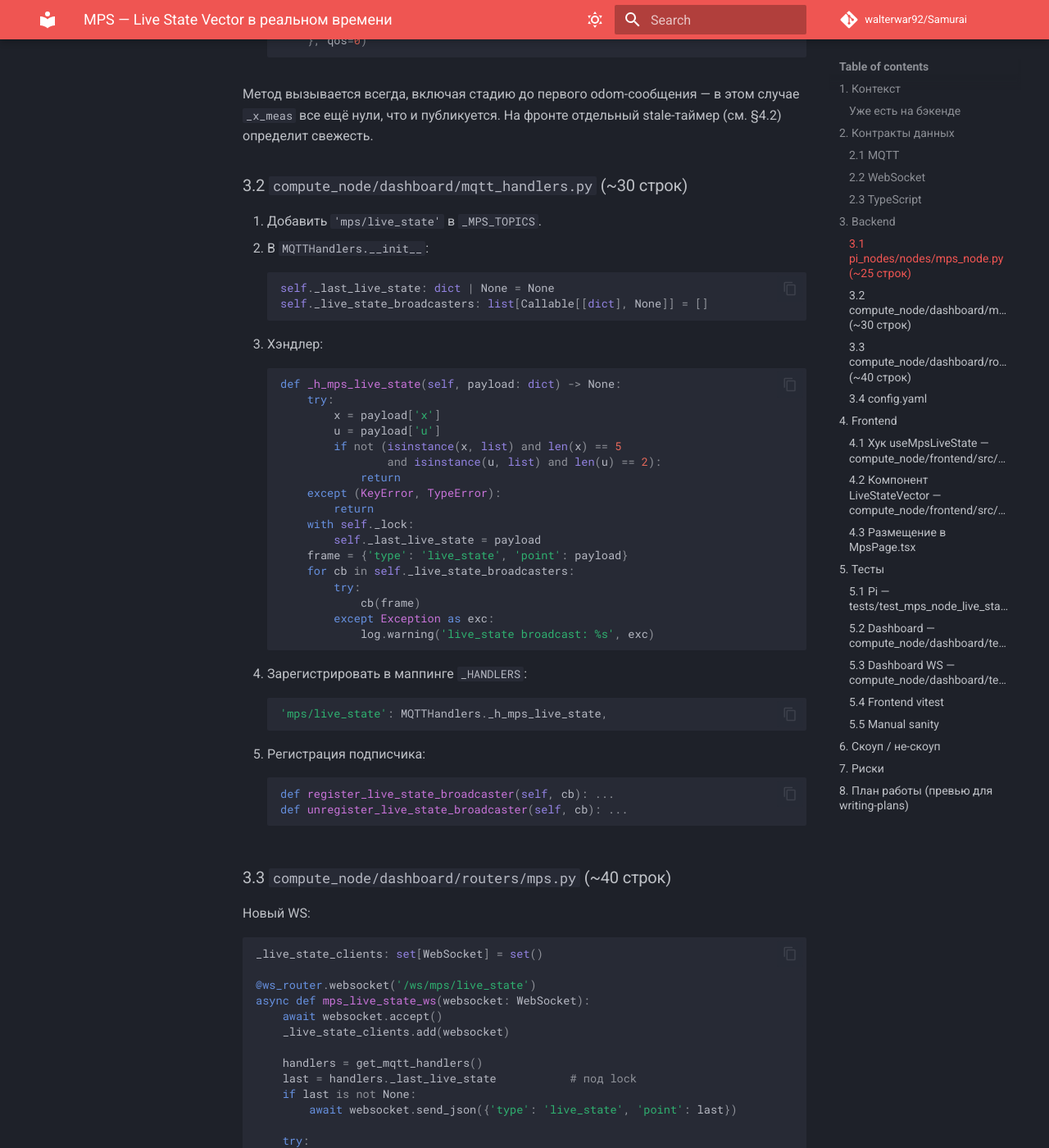
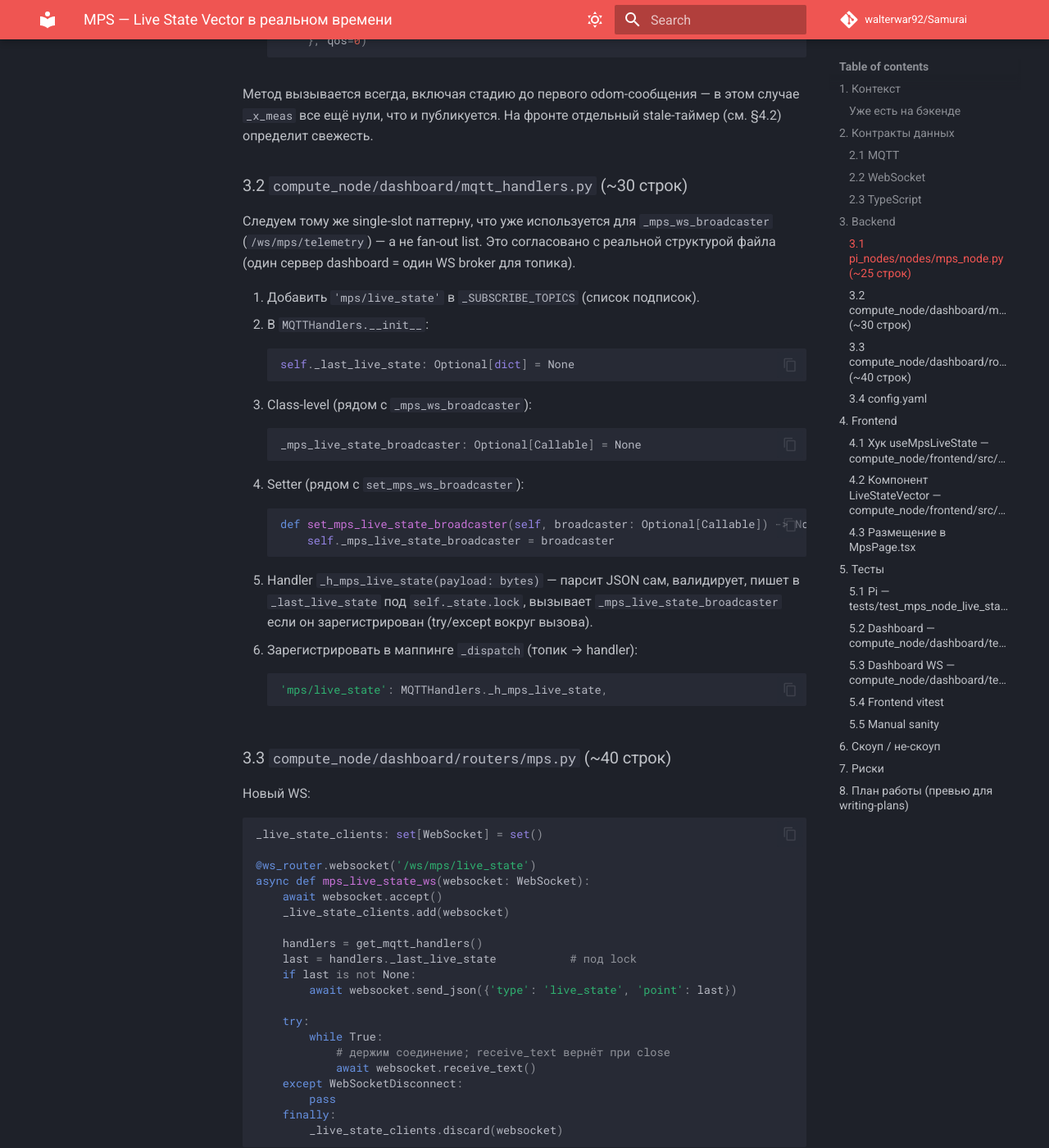
Before and after one commit to walterwar92/Samurai, an MkDocs documentation site: the page built from docs/superpowers/specs/2026-05-18-mps-live-state-vector-design.md, in a window 1280 px wide and 1400 px high, scrolled down 3817 px. Shown: the whole window at 82% size. Built offline with MkDocs 1.6.1 and Material for MkDocs 9.7.7, drawn with Linux system fonts in a browser that asks for light colours; comment, search, counter and statistics services are not loaded.

Commit message:
test(mps): live_state — тест на падающий broadcaster + спека §3.2 под реальный single-slot паттерн

````diff
--- a/docs/superpowers/specs/2026-05-18-mps-live-state-vector-design.md
+++ b/docs/superpowers/specs/2026-05-18-mps-live-state-vector-design.md
@@ -173,40 +173,29 @@ export interface MpsLiveStateWsFrame {
 
 ### 3.2 `compute_node/dashboard/mqtt_handlers.py` (~30 строк)
 
-1. Добавить `'mps/live_state'` в `_MPS_TOPICS`.
+Следуем тому же single-slot паттерну, что уже используется для
+`_mps_ws_broadcaster` (`/ws/mps/telemetry`) — а не fan-out list.
+Это согласовано с реальной структурой файла (один сервер dashboard
+= один WS broker для топика).
+
+1. Добавить `'mps/live_state'` в `_SUBSCRIBE_TOPICS` (список подписок).
 2. В `MQTTHandlers.__init__`:
    ```python
-   self._last_live_state: dict | None = None
-   self._live_state_broadcasters: list[Callable[[dict], None]] = []
+   self._last_live_state: Optional[dict] = None
    ```
-3. Хэндлер:
+3. Class-level (рядом с `_mps_ws_broadcaster`):
    ```python
-   def _h_mps_live_state(self, payload: dict) -> None:
-       try:
-           x = payload['x']
-           u = payload['u']
-           if not (isinstance(x, list) and len(x) == 5
-                   and isinstance(u, list) and len(u) == 2):
-               return
-       except (KeyError, TypeError):
-           return
-       with self._lock:
-           self._last_live_state = payload
-       frame = {'type': 'live_state', 'point': payload}
-       for cb in self._live_state_broadcasters:
-           try:
-               cb(frame)
-           except Exception as exc:
-               log.warning('live_state broadcast: %s', exc)
+   _mps_live_state_broadcaster: Optional[Callable] = None
    ```
-4. Зарегистрировать в маппинге `_HANDLERS`:
+4. Setter (рядом с `set_mps_ws_broadcaster`):
+   ```python
+   def set_mps_live_state_broadcaster(self, broadcaster: Optional[Callable]) -> None:
+       self._mps_live_state_broadcaster = broadcaster
+   ```
+5. Handler `_h_mps_live_state(payload: bytes)` — парсит JSON сам, валидирует, пишет в `_last_live_state` под `self._state.lock`, вызывает `_mps_live_state_broadcaster` если он зарегистрирован (try/except вокруг вызова).
+6. Зарегистрировать в маппинге `_dispatch` (топик → handler):
    ```python
    'mps/live_state': MQTTHandlers._h_mps_live_state,
-   ```
-5. Регистрация подписчика:
-   ```python
-   def register_live_state_broadcaster(self, cb): ...
-   def unregister_live_state_broadcaster(self, cb): ...
    ```
 
 ### 3.3 `compute_node/dashboard/routers/mps.py` (~40 строк)
````
Also changed, not shown: 1 other file.
